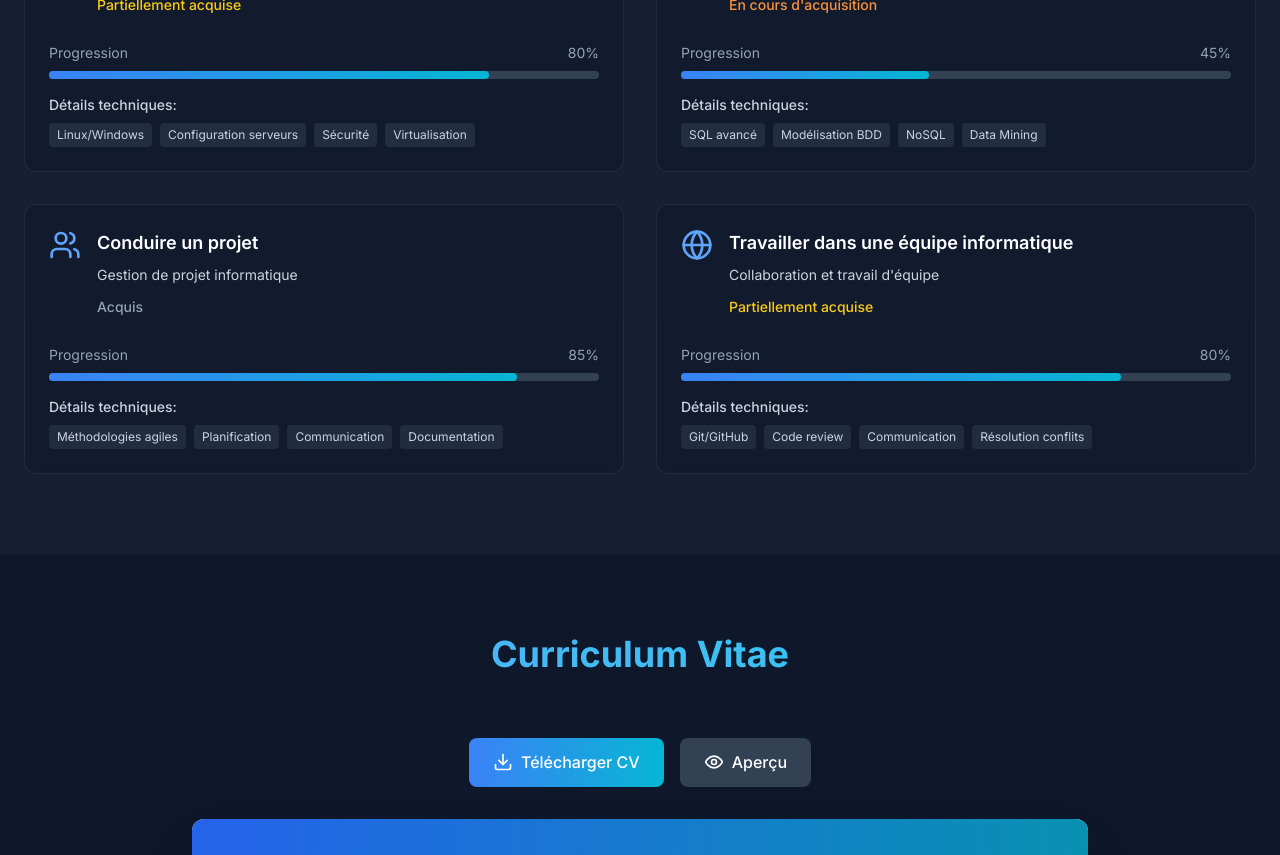
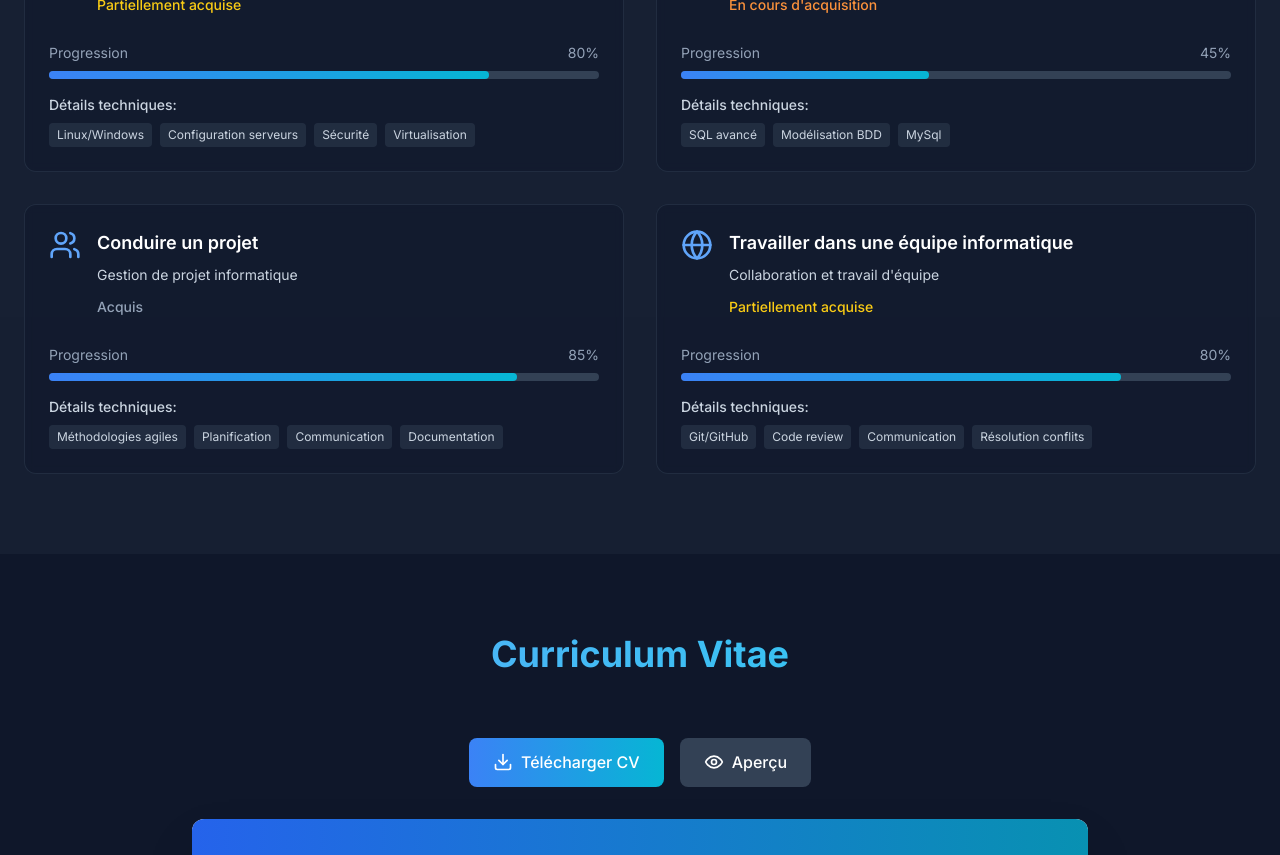
Before and after one commit to Soay93/portfolio-final, a React (Vite) app: page / in a window 1280 px wide. Shown: the part 3240-4095 px from the top of the page. Built offline with nearby package versions, Linux system fonts and the light colour scheme.

Commit message:
Update Skills.tsx

```diff
--- a/src/components/Skills.tsx
+++ b/src/components/Skills.tsx
@@ -53,7 +53,7 @@ const Skills = () => {
       level: "En cours d'acquisition",
       percentage: 45,
       description: "Gestion et analyse de bases de données",
-      details: ["SQL avancé", "Modélisation BDD", "NoSQL", "Data Mining"]
+      details: ["SQL avancé", "Modélisation BDD", "MySql"]
     },
     {
       icon: <Users className="w-8 h-8" />,
```
